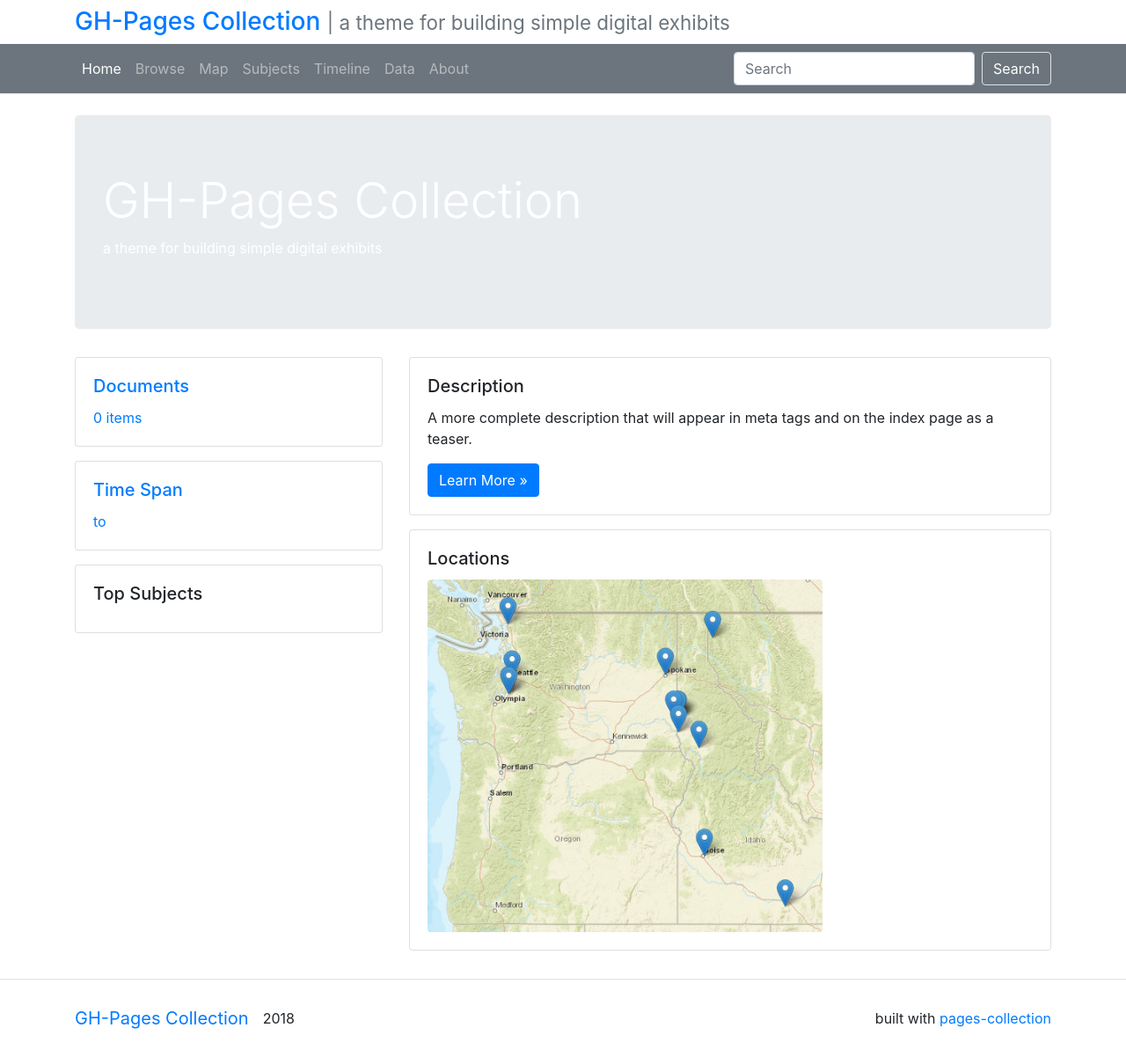
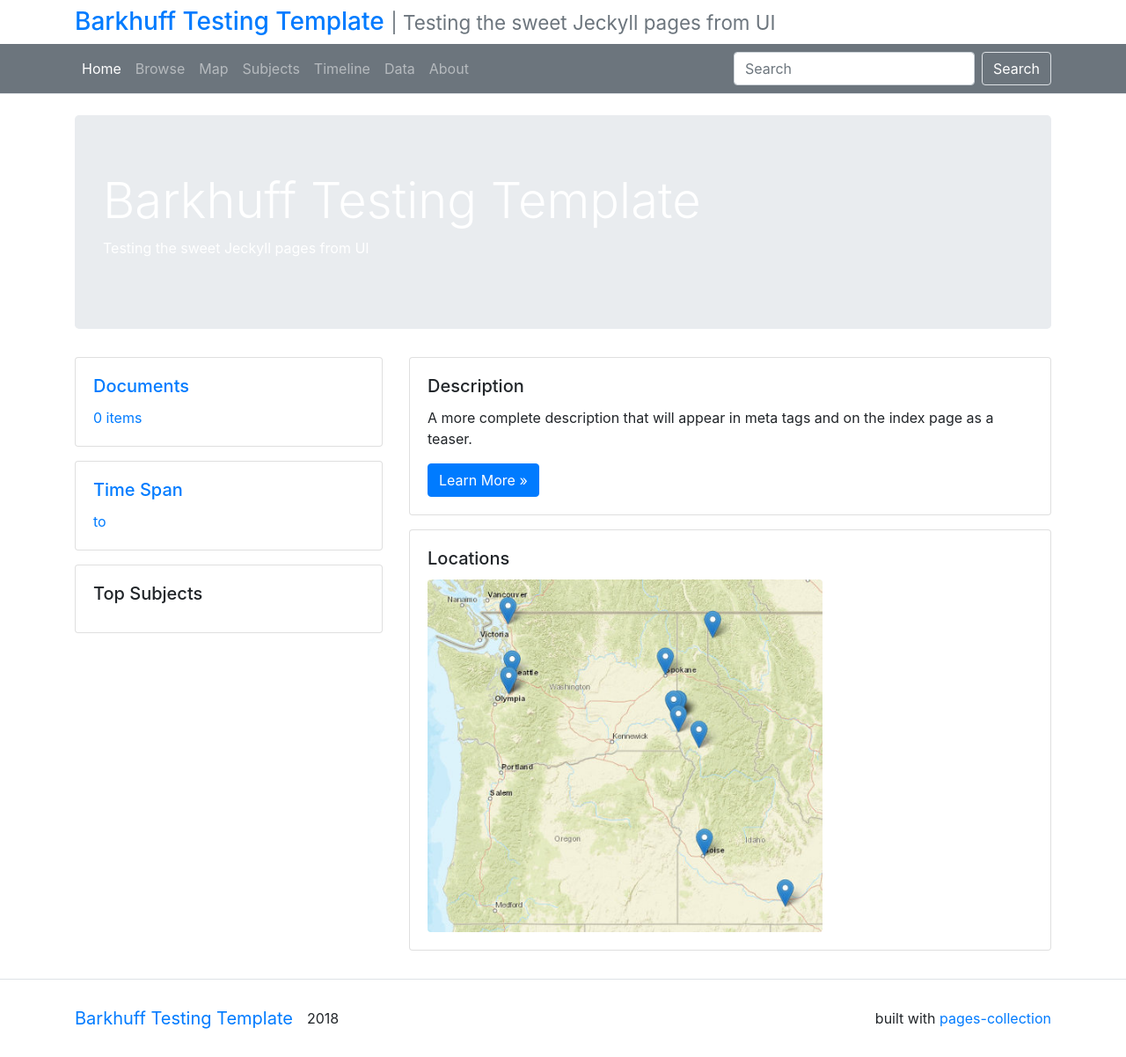
Before and after one commit to WSU-CDSC/barkhuff_template, a Jekyll site: the page built from index.md, in a window 1280 px wide. Shown: the whole page at 88% size. Built offline with Jekyll 4.4.1, drawn with Linux system fonts in a browser that asks for light colours.

Commit message:
adding config and one object
adding one test object and YML

```diff
--- a/_config.yml
+++ b/_config.yml
@@ -5,27 +5,27 @@
 # Site settings
 
 # title of site appears in banner
-title: GH-Pages Collection
+title: Barkhuff Testing Template
 # tagline appears in banner
-tagline: a theme for building simple digital exhibits
+tagline: Testing the sweet Jeckyll pages from UI
 # description appears in meta tags and other locations
 # this description might appear in search result lists, keep around 160 characters max
 description: "A more complete description that will appear in meta tags and on the index page as a teaser."
 # keywords appear in meta tags
-keywords: "university of idaho, digital collections, digital humanities"
+keywords: "Washington State University, digital collections, digital humanities"
 # creator of the digital collection, to appear in meta tags
-author: evanwill
+author: alexmerrill
 # creator contact email for meta tags
-email: ewilliamson@uidaho.edu
+email: alex.merrill@wsu.edu
 # collection project date, when did you publish this
 collection-date: "2018"
 
 # url is your gh-pages base, username.github.io
-url: https://uidaholib.github.io
+url: https://wsu-cdsc.github.io
 # baseurl is your github repository's name prefixed with a /
-baseurl: /pages-collection-template
+baseurl: /barkhuff_template
 # repository is the github repository's full url
-repository: https://github.com/uidaholib/pages-collection-template
+repository: https://github.com/WSU-CDSC/barkhuff_template
 
 # google services [optional!]
 # leave these blank or comment out to NOT include google code
```
Also changed, not shown: objects/1.jpg (added).
